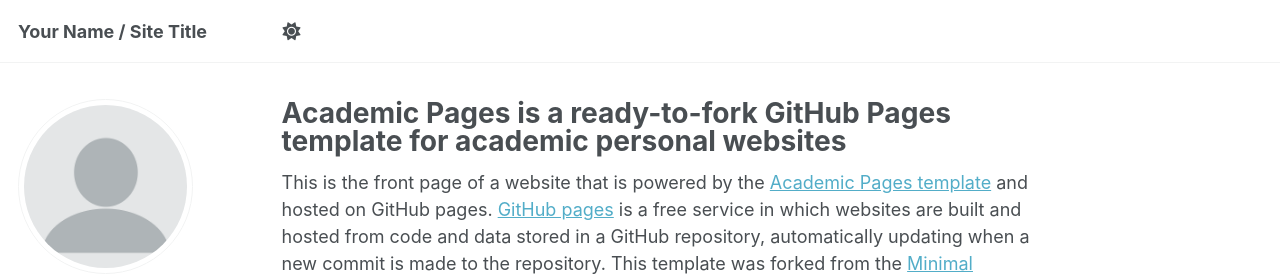
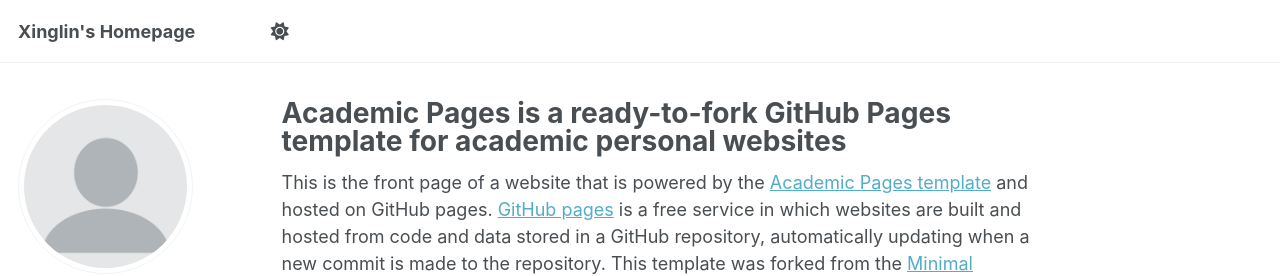
Before and after one commit to xllyu-nlp/xllyu-nlp.github.io, a Jekyll site: the page built from _pages/about.md, in a window 1280 px wide. Shown: the top 276 px of the page. Built offline with Jekyll 4.4.1, drawn with Linux system fonts in a browser that asks for light colours; some web fonts are replaced; a script bundle is joined from its source files by our own code; library files that are not in the unit come from our copies.

Commit message:
Update _config.yml

```diff
--- a/_config.yml
+++ b/_config.yml
@@ -9,7 +9,7 @@
 # Basic Site Settings
 locale                   : "en-US"
 site_theme               : "default" # Currently available options are "default", "air"
-title                    : "Your Name / Site Title"
+title                    : "Xinglin's Homepage"
 title_separator          : "-"
 name                     : &name "Your Name"
 description              : &description "Your Name's academic portfolio"   # Update this with a general description of your site, this is the default if not overridden by a page
```
